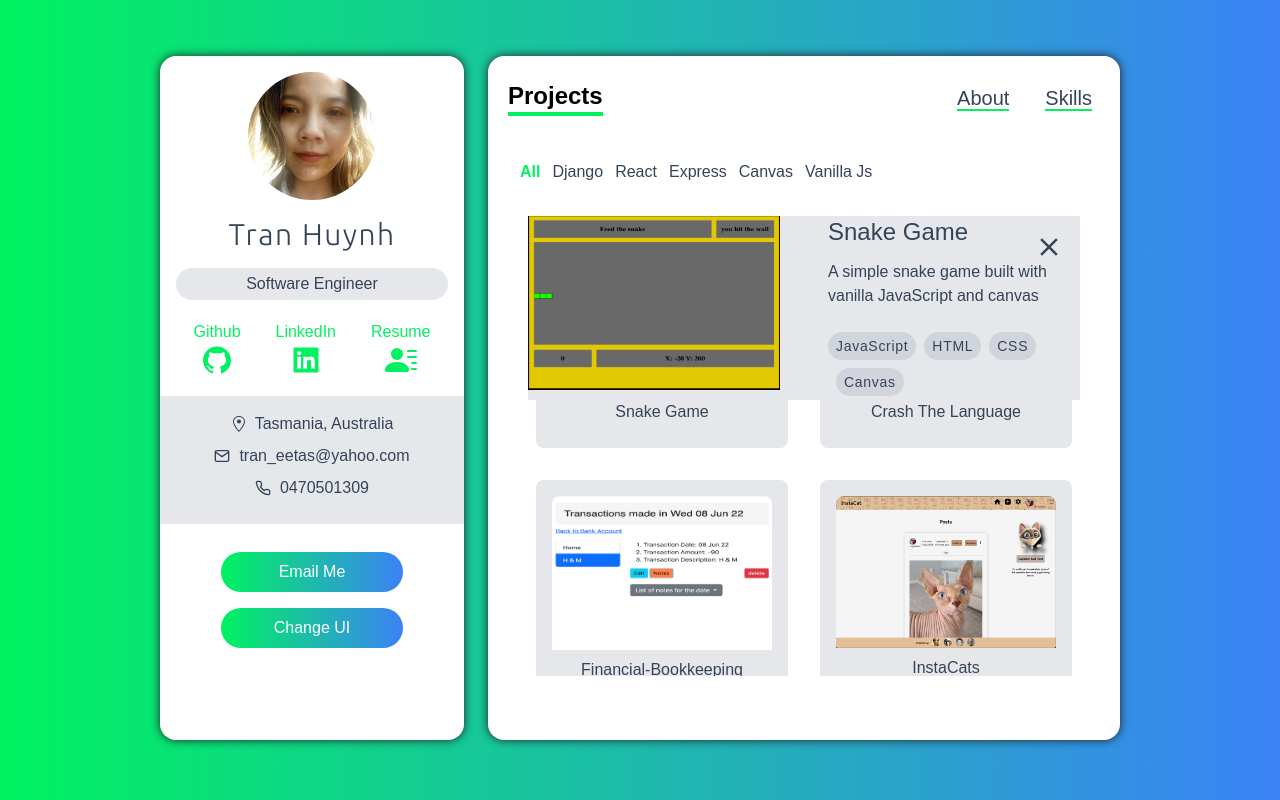
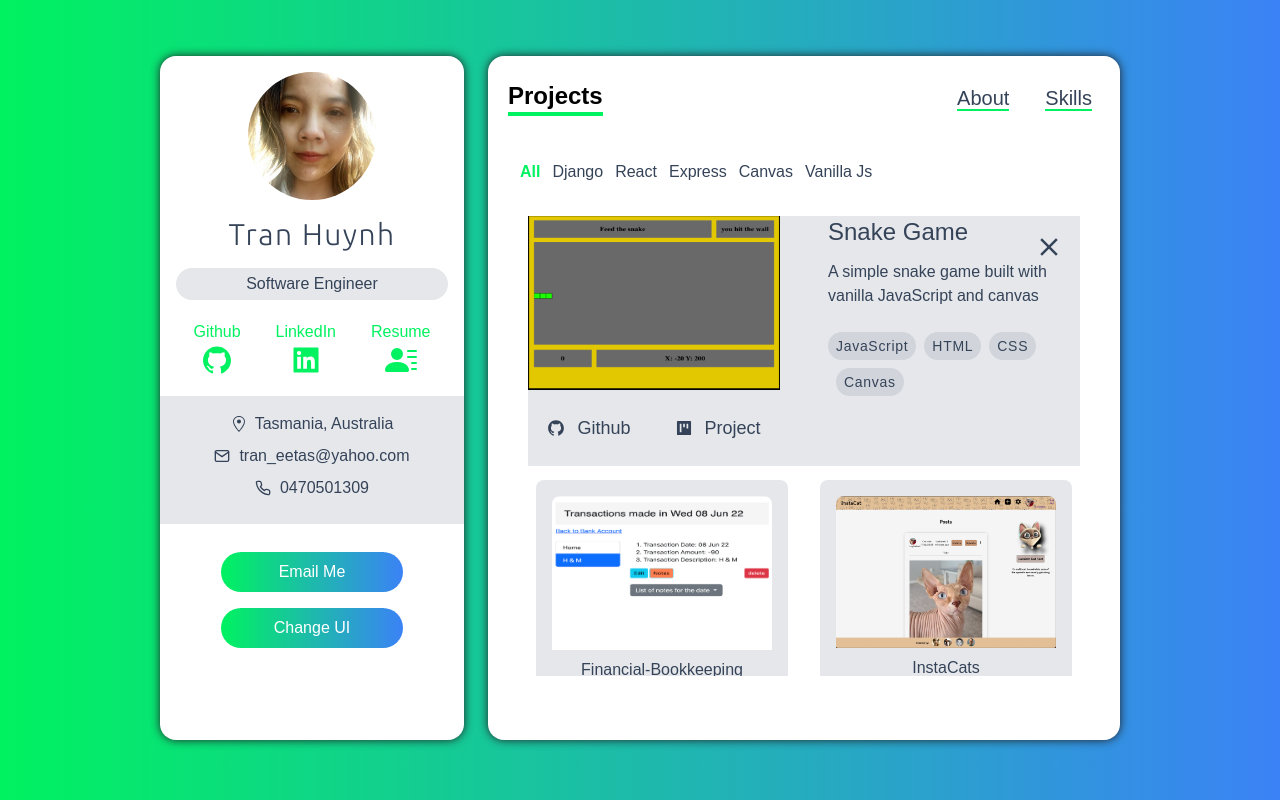
Before and after one commit to hnhtran/portfolio, a Next.js app: page /projects in a window 1280 px wide. Both pictures are taken after a click on the picture 661 px from the left and 315 px from the top of the page. Built offline with nearby package versions, Linux system fonts and the light colour scheme.

Commit message:
first version complet

```diff
--- a/components/ProjectCard.tsx
+++ b/components/ProjectCard.tsx
@@ -2,6 +2,7 @@ import { FunctionComponent, useState } from "react";
 import { AiFillGithub, AiFillProject } from "react-icons/ai";
 import { IoMdClose } from "react-icons/io";
 import { Project } from "../type";
+import Image from "next/image";
 
 const ProjectCard: FunctionComponent<{ project: Project }> = ({
   project: {
@@ -17,13 +18,35 @@ const ProjectCard: FunctionComponent<{ project: Project }> = ({
   const [showDetail, setShowDetail] = useState(false);
   return (
     <div className="flex flex-col items-center justify-center m-2 overflow-hidden bg-gray-200 rounded-lg shadow-30 dark:bg-dark-200">
-      <img onClick={() => setShowDetail(true)} src={image_path} alt={name} className="cursor-pointer " />
+      <Image onClick={() => setShowDetail(true)} src={image_path} alt={name} className="cursor-pointer"
+      width="300"
+      height={showDetail ? "200" : "150"}
+      />
       <p className="my-2 text-center">{name}</p>
 
       {showDetail && (
-        <div className="absolute top-0 left-0 z-10 grid w-full bg-gray-200 dark:text-white dark:bg-dark-200 gap-x-12 md:grid-cols-2">
+        <div className="absolute top-0 left-0 z-10 grid w-full bg-gray-200 dark:text-white dark:bg-dark-100 gap-x-12 md:grid-cols-2">
           <div>
-            <img src={image_path} alt={name} />
+            <Image
+            src={image_path}
+            alt={name}
+            width="300"
+      height="200"
+            />
+            <div className="flex justify-center my-4 space-x-3">
+              <a
+                href={github_url}
+                className="flex items-center px-4 py-2 space-x-3 text-lg bg-gray-200 dark:bg-dark-200"
+              >
+                <AiFillGithub /> <span>Github</span>
+              </a>
+              <a
+                href={deployed_url}
+                className="flex items-center px-4 py-2 space-x-3 text-lg bg-gray-200 dark:bg-dark-200"
+              >
+                <AiFillProject /> <span>Project</span>
+              </a>
+            </div>
           </div>
 
           <div>
@@ -32,7 +55,7 @@ const ProjectCard: FunctionComponent<{ project: Project }> = ({
             <div className="flex flex-wrap mt-5 space-x-2 text-sm tracking-wider">
               {key_techs.map((tech) => (
                 <span key={tech}
-                className="px-2 py-1 my-1 bg-gray-300 rounded-full dark:bg-dark-100"
+                className="px-2 py-1 my-1 bg-gray-300 rounded-full dark:bg-dark-300"
                 >{tech}</span>
               ))}
             </div>
--- a/pages/projects.tsx
+++ b/pages/projects.tsx
@@ -7,7 +7,6 @@ import { Category } from "../type";
 export default function Projects() {
   const [projects, setProjects] = useState(projectsData);
   const [active, setActive] = useState("all");
-  const [showDetail, setShowDetail] = useState<number | null>(null);
 
   const handlerFilterCategory = (category: Category | "all") => {
     if (category === "all") {
```
